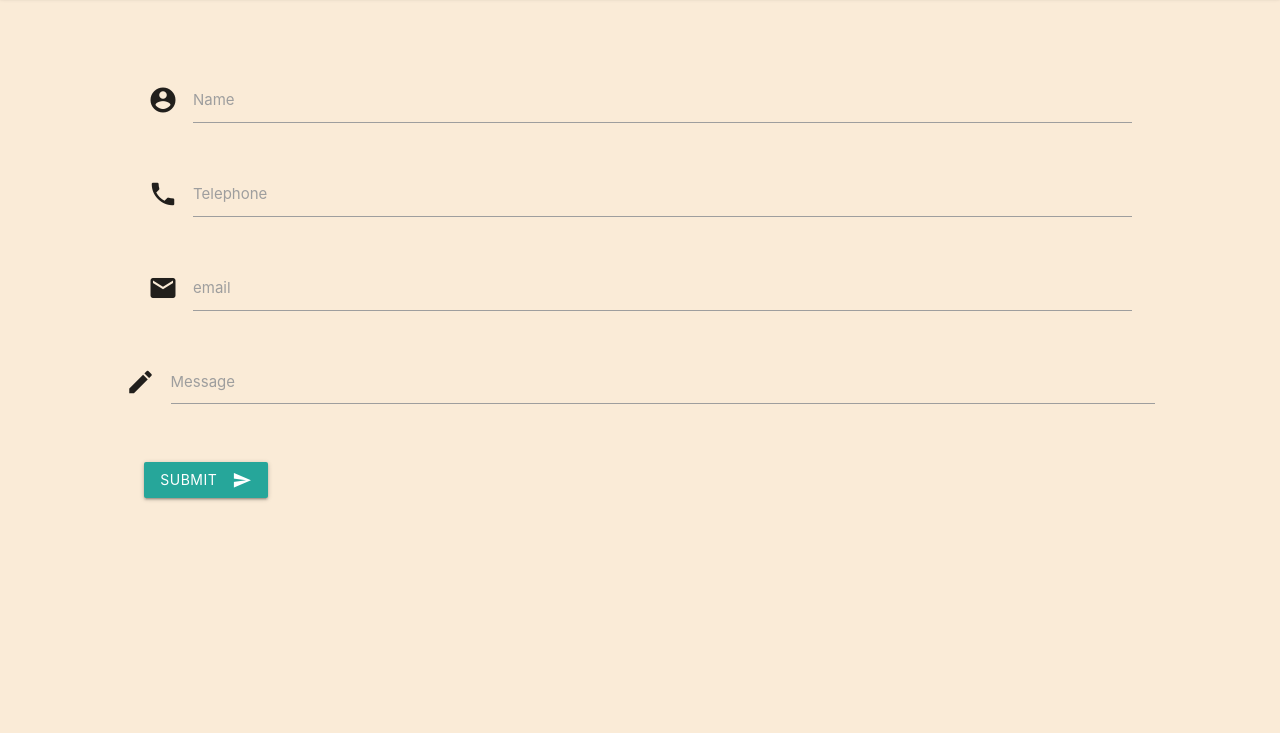
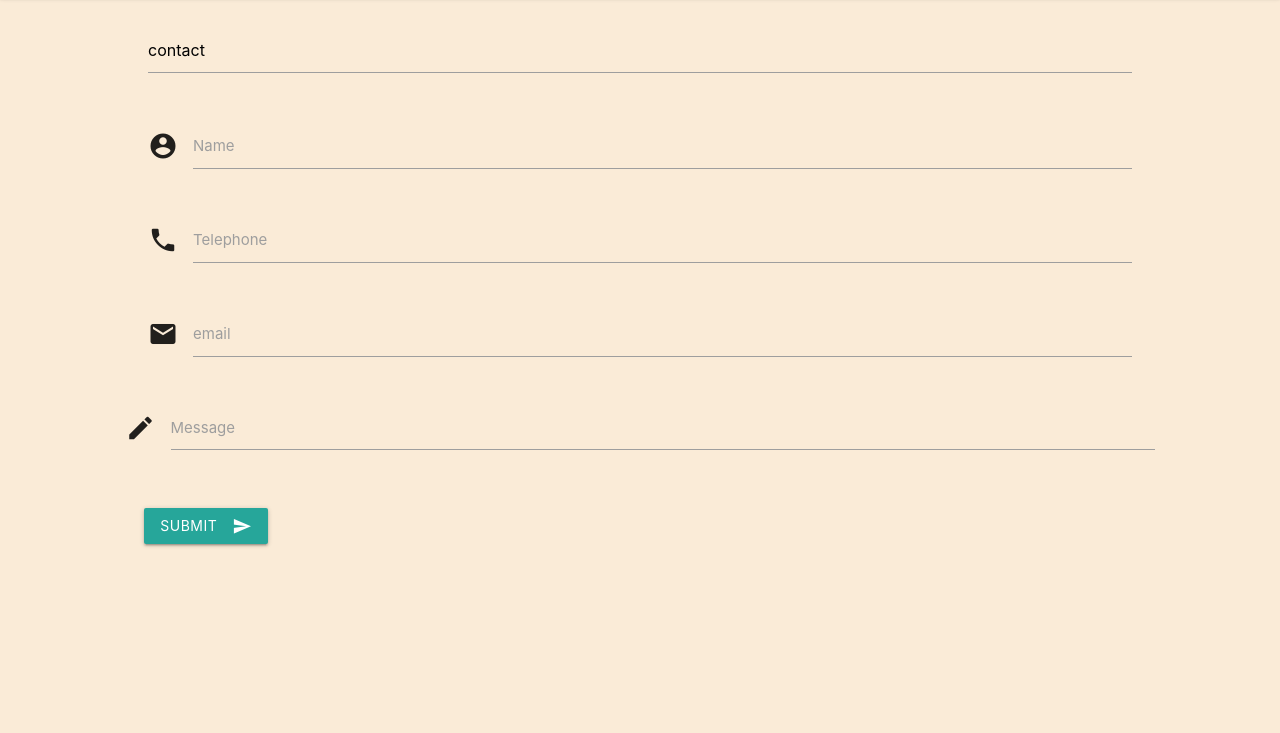
Before and after one commit to creynold1/Demonstration-Repo, a plain HTML site: page contact2.html in a window 1280 px wide. Shown: the part 67-800 px from the top of the page. Drawn offline with nearby package versions, Linux system fonts and the light colour scheme.

Commit message:
commit change contact2 added another input line

```diff
--- a/contact2.html
+++ b/contact2.html
@@ -28,7 +28,8 @@
       <div class="contact-box">
       <div class="row">
         <form name="contact2" method="POST" data-netlify="true" class="col s12">
-          <input type="hidden" name="form-name" value="contact" />
+          <input type="text" name="form-name" value="contact">
+          <input type="hidden" name="form-name" value="contact2" />
           <div class="row">
             <div class="input-field col s12">
               <i class="material-icons prefix">account_circle</i>
```
